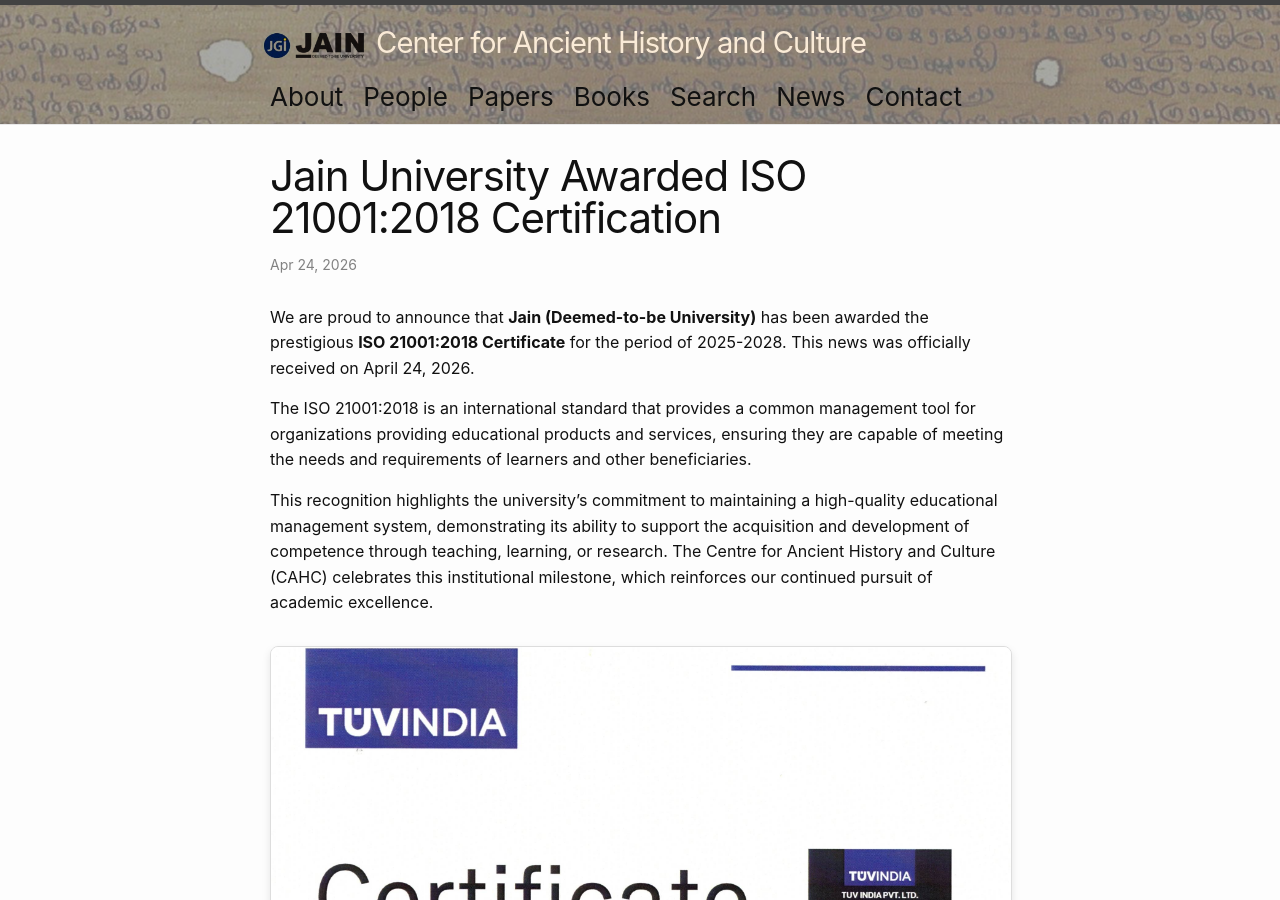
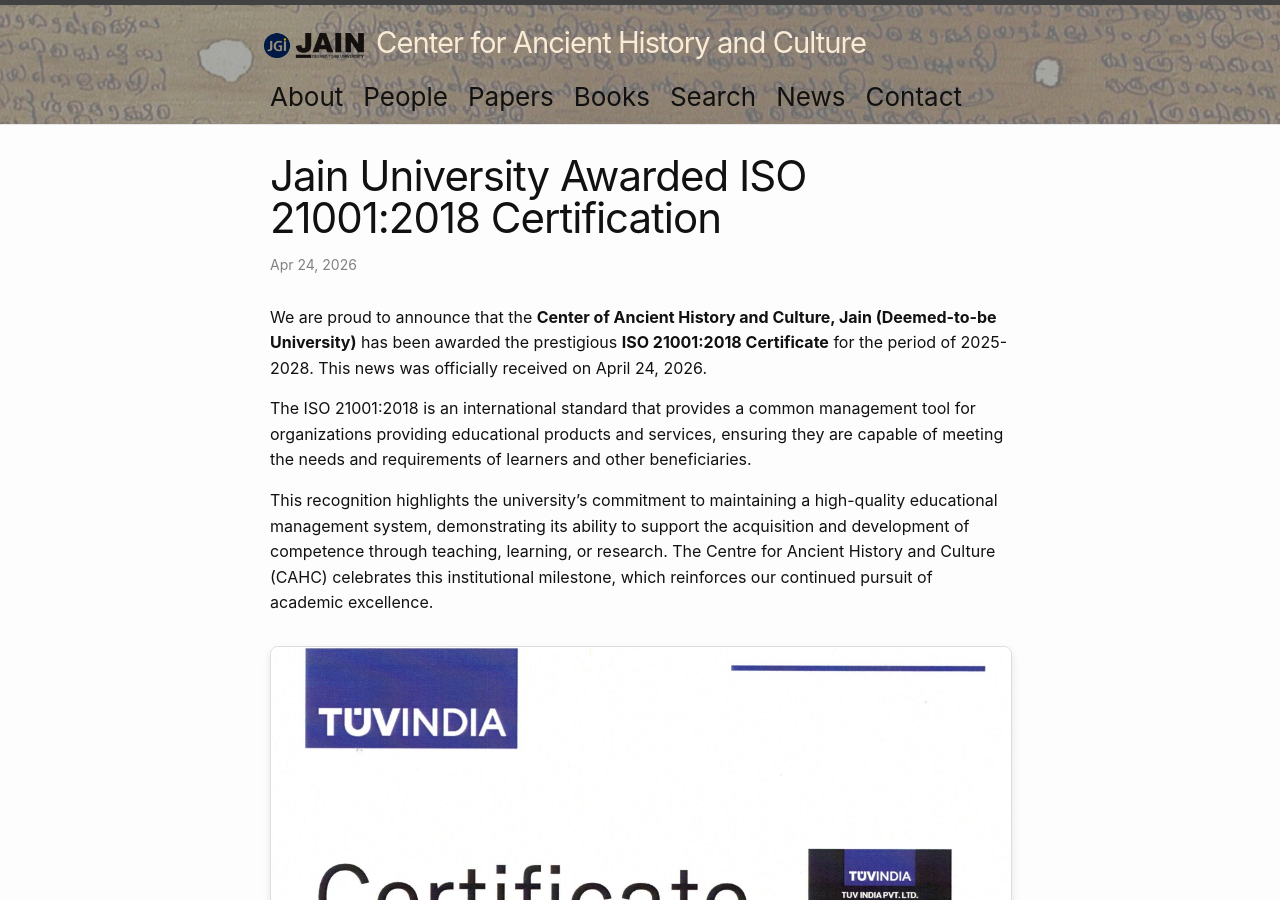
Before and after one commit to cahcblr/cahcblr.github.io, a Jekyll site: the page built from _posts/2026-04-24-iso-21001-certification.markdown, in a window 1280 px wide and 900 px high. Built offline with Jekyll 4.4.1, drawn with Linux system fonts in a browser that asks for light colours.

Commit message:
docs: update organization name in ISO 21001 certification announcement post

```diff
--- a/_posts/2026-04-24-iso-21001-certification.markdown
+++ b/_posts/2026-04-24-iso-21001-certification.markdown
@@ -6,7 +6,7 @@ date: 2026-04-24 10:00:00 +0530
 categories: news certification
 ---
 
-We are proud to announce that **Jain (Deemed-to-be University)** has been awarded the prestigious **ISO 21001:2018 Certificate** for the period of 2025-2028. This news was officially received on April 24, 2026.
+We are proud to announce that the **Center of Ancient History and Culture, Jain (Deemed-to-be University)** has been awarded the prestigious **ISO 21001:2018 Certificate** for the period of 2025-2028. This news was officially received on April 24, 2026.
 
 The ISO 21001:2018 is an international standard that provides a common management tool for organizations providing educational products and services, ensuring they are capable of meeting the needs and requirements of learners and other beneficiaries.
 
```
